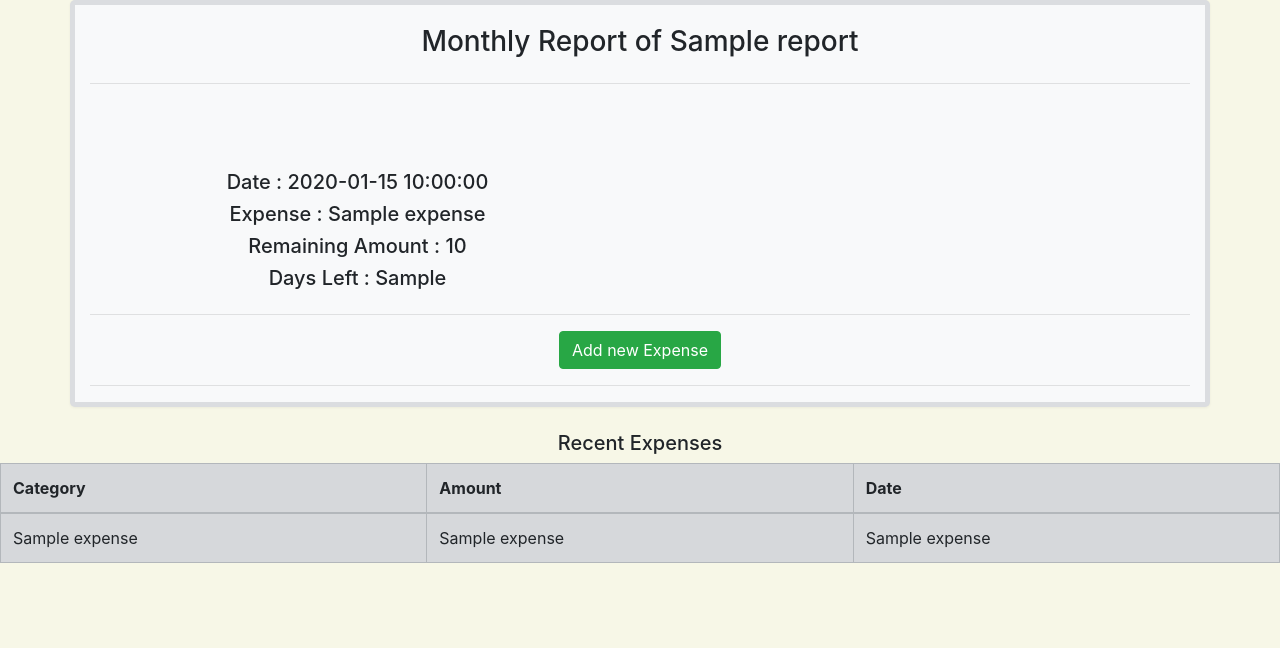
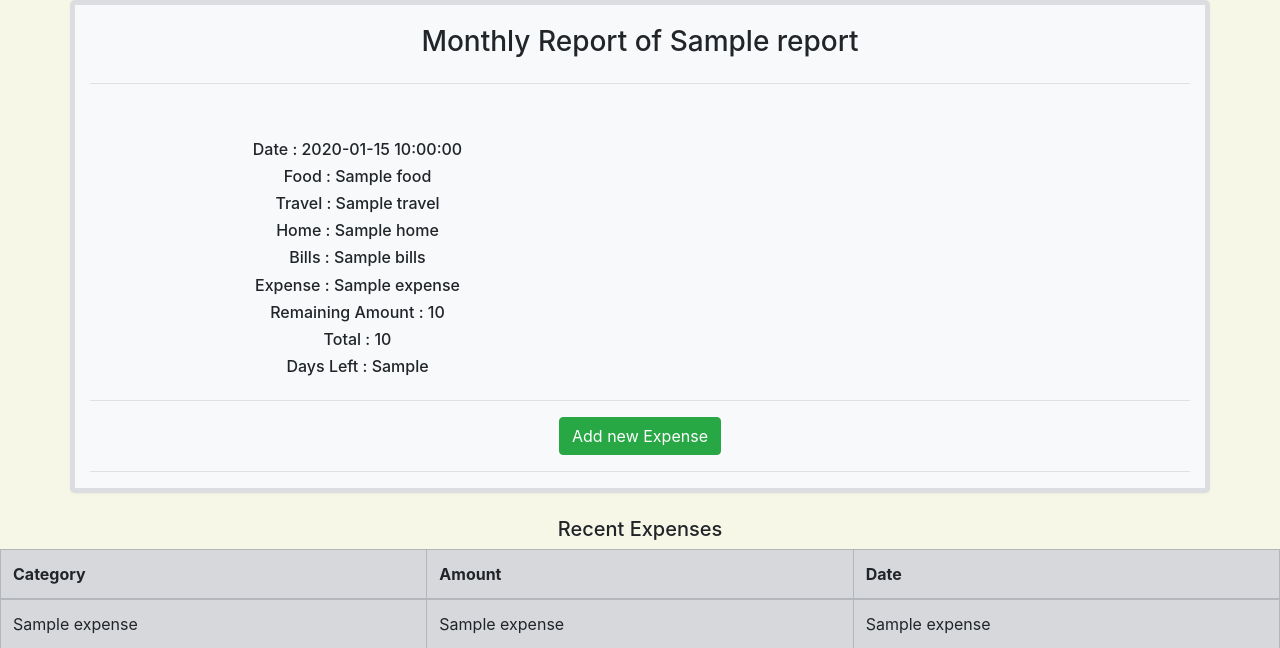
Before and after one commit to Roar47/Expense-Tracker, a Flask app: template templates/index.html in a window 1280 px wide. Shown: the part 56-704 px from the top of the page. Run offline with Flask 3, Linux system fonts and the light colour scheme; the template is opened without the code that fills it: most values are stand-ins (such as "Sample title", 1, 10 or a date in 2020); some libraries are stand-ins or nearby versions.

Commit message:
Added logging and other categories

```diff
--- a/app.py
+++ b/app.py
@@ -9,7 +9,7 @@ mysql = getDbConnection(app)
 
 @app.route('/')
 def home():
-    query = 'SELECT * FROM expense_table;'
+    query = 'SELECT * FROM expense_table ORDER BY id DESC LIMIT 5;'
     data = dataFetcher(query)
     reportData = {}
     Limit = 30000
@@ -18,10 +18,17 @@ def home():
     reportData['current_month'] = datetime.now().month
     reportData['current_month_name'] = getMonthName(reportData['current_month'])
     reportData['current_year'] = datetime.now().year
-    expense = getExpenseForParticularMonth(reportData['current_month'],reportData['current_year'])
-    reportData['expense'] = expense
-    reportData['remaining_amount'] = Limit - expense
+    reportData['Rent'] = getExpenseForCategogry("Rent",reportData['current_month'],reportData['current_year'])
+    reportData['Food'] = getExpenseForCategogry("DirectiFood",reportData['current_month'],reportData['current_year']) + getExpenseForCategogry("OutsideFood",reportData['current_month'],reportData['current_year'])
+    reportData['Others'] = getExpenseForCategogry("Others",reportData['current_month'],reportData['current_year'])
+    reportData['Home'] = getExpenseForCategogry("Home",reportData['current_month'],reportData['current_year'])
+    reportData['Travel'] = getExpenseForCategogry("Travel",reportData['current_month'],reportData['current_year'])
+    reportData['Bills'] = getExpenseForCategogry("Bills",reportData['current_month'],reportData['current_year'])
+    reportData['expense'] = reportData['Rent'] + reportData['Food'] + reportData['Others'] + reportData['Travel'] + reportData['Bills']
+    reportData['remaining_amount'] = Limit - reportData['expense']
     reportData['days_left'] = getNumOfDaysLeft()
+    reportData['Total'] = getTotalExpenseForParticularMonth(reportData['current_month'],reportData['current_year'])
+    app.logger.info(reportData)
     return render_template('index.html',data=data,reportData=reportData)
 
 @app.route('/add', methods=['POST'])
@@ -34,7 +41,6 @@ def add_expense():
         cur = mysql.connection.cursor()
         query = 'INSERT INTO expense_table (amount, category, date) VALUES ({},"{}","{}");'
         query = query.format(amount,category,date)
-        print("query = " + query)
         cur.execute(query)
         mysql.connection.commit()
         cur.close()
@@ -59,17 +65,21 @@ def execute_sql():
 
 
 def dataFetcher(query):
+    app.logger.info(query)
     cur = mysql.connection.cursor()
     cur.execute(query)
     data = cur.fetchall()
+    app.logger.info(data)
     cur.close()
     return data
 
-def getExpenseForParticularMonth(month,year):
+def getTotalExpenseForParticularMonth(month,year):
     query = 'SELECT SUM(amount) AS total_expenses FROM expense_table WHERE YEAR(date) = {} AND MONTH(date) = {};'
     query = query.format(year,month)
 
     data = dataFetcher(query)
+    if data[0][0] is None:
+        return 0
     return data[0][0]
 
 def getMonthName(month):
@@ -82,3 +92,12 @@ def getNumOfDaysLeft():
     last_day_of_month = calendar.monthrange(current_date.year, current_date.month)
     days_left = last_day_of_month[1] - current_date.day
     return days_left
+
+def getExpenseForCategogry(category,month,year):
+    query = 'SELECT SUM(amount) FROM expense_table where category = "{}" and MONTH(date) = {} and YEAR(date) = {};'
+    query = query.format(category,month,year)
+    print(query)
+    data = dataFetcher(query)
+    if data[0][0] is None:
+        return 0
+    return data[0][0]
--- a/templates/index.html
+++ b/templates/index.html
@@ -128,12 +128,17 @@
         </div>
         <hr>
         <div class="row">
-            <div class="col" style="padding-top: 70px; border-style: 10px solid black;">
+            <div class="col" style="padding-top: 40px; border-style: 10px solid black;">
                 <center>
-                    <h5>Date : {{reportData['date']}} </h5>
-                    <h5>Expense : {{reportData['expense']}}</h5>
-                    <h5>Remaining Amount : {{reportData['remaining_amount']}}</h5>
-                    <h5>Days Left : {{reportData['days_left']}}</h5>
+                    <h6>Date : {{reportData['date']}} </h6>
+                    <h6>Food : {{reportData['Food']}} </h6>
+                    <h6>Travel : {{reportData['Travel']}} </h6>
+                    <h6>Home : {{reportData['Home']}} </h6>
+                    <h6>Bills : {{reportData['Bills']}} </h6>
+                    <h6>Expense : {{reportData['expense']}}</h6>
+                    <h6>Remaining Amount : {{reportData['remaining_amount']}}</h6>
+                    <h6>Total : {{reportData['Total']}}</h6>
+                    <h6>Days Left : {{reportData['days_left']}}</h6>
                 </center>
             </div>
             <div class="col">
```
